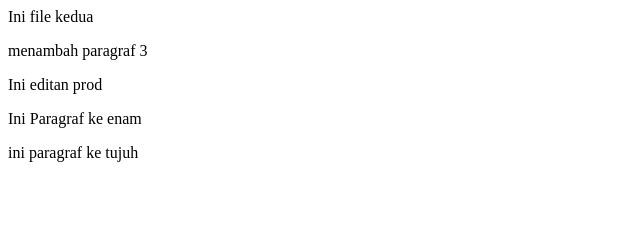
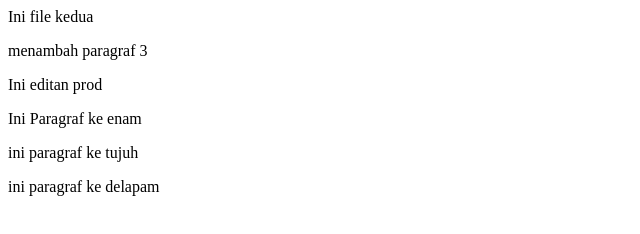
Before and after one commit to indirarachmawati95/web-custom, a plain HTML site: page repo-1/index.html in a window 1280 px wide. Shown: the whole page, without its empty margins (0-640 px from the left). Drawn offline with Linux system fonts and the light colour scheme.

Commit message:
ada paragraf baru

```diff
--- a/repo-1/index.html
+++ b/repo-1/index.html
@@ -3,3 +3,4 @@
 <p>Ini editan prod</p>
 <p>Ini Paragraf ke enam</p>
 <p>ini paragraf ke tujuh</p>
+<p>ini paragraf ke delapam</p>
```
